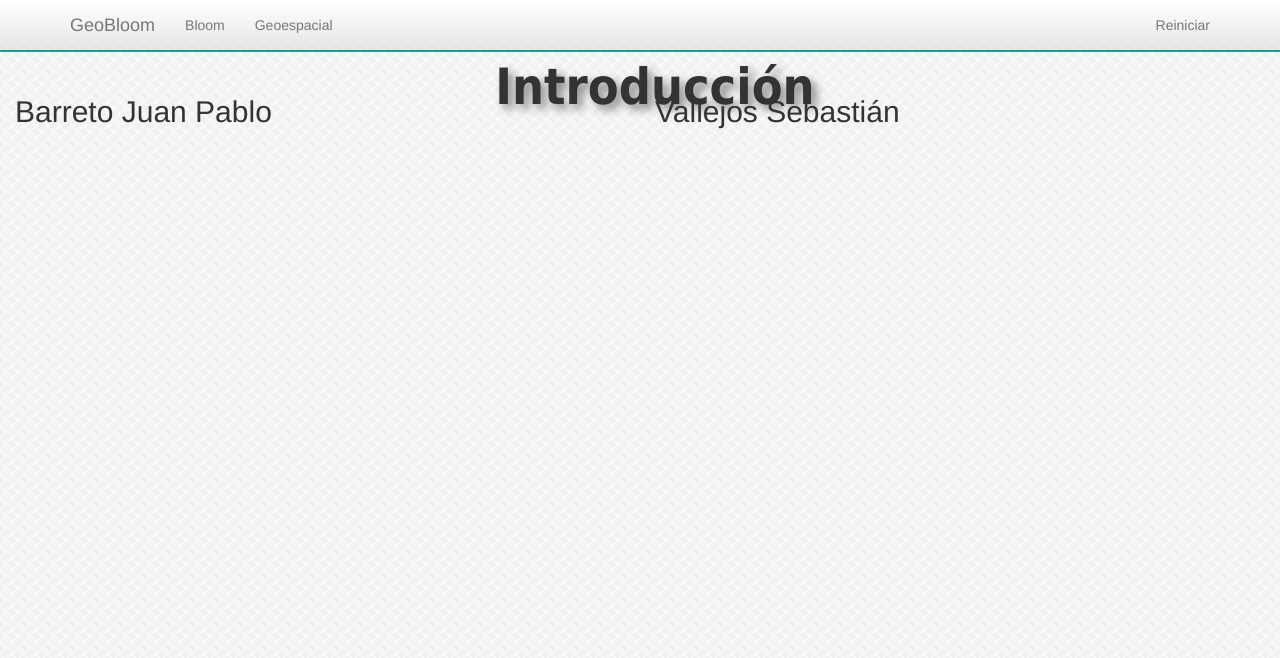
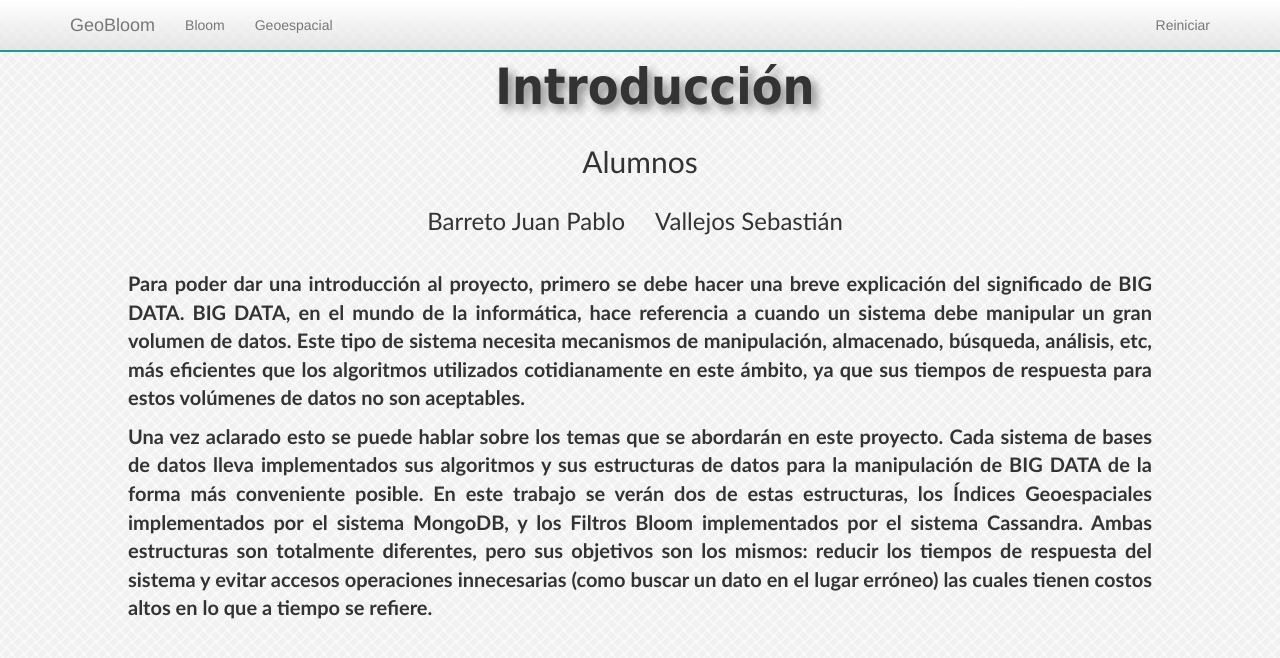
Before and after one commit to juampi92/Bloom-Geoespacial, a plain HTML site: page index.html in a window 1280 px wide. Drawn offline with Linux system fonts and the light colour scheme.

Commit message:
Introduccion v0.1

```diff
--- a/index.html
+++ b/index.html
@@ -46,13 +46,26 @@
         <!--***************************
               Pestaña Inicial
             *************************** -->
-        <div id="tab-">
+        <div id="tab-" style="font-weight:bold;font-family:Calibri;">
           <h1>Introducción</h1>
-          <div class="col-sm-6">
-            <h2 class="animated fadeInRight">Barreto Juan Pablo</h2>
-          </div>
-          <div class="col-sm-6">
-            <h2 class="animated fadeInLeft">Vallejos Sebastián</h2>
+          <div style="margin-top:70px;text-align:center;">
+            <h2 style="font-size:30px;">Alumnos</h2>
+            <div style="font-size:16px;font-weight:bold;font-shadow: #333 2px 2px 2px;">
+              <div class="col-sm-6" style="text-align:right">
+                <h3 class="animated fadeInLeft">Barreto Juan Pablo</h3>
+              </div>
+              <div class="col-sm-6" style="text-align:left">
+                <h3 class="animated fadeInRight">Vallejos Sebastián</h3>
+              </div>
+            </div>
+
+            <hr>
+            <div style="width:80%;margin:0 auto;font-size:20px;padding-top:50px;text-align:justify;">
+              <p>
+                Para poder dar una introducción al proyecto, primero se debe hacer una breve explicación del significado de BIG DATA. BIG DATA, en el mundo de la informática, hace referencia a cuando un sistema debe manipular un gran volumen de datos. Este tipo de sistema necesita mecanismos de manipulación, almacenado, búsqueda, análisis, etc, más eficientes que los algoritmos utilizados cotidianamente en este ámbito, ya que sus tiempos de respuesta para estos volúmenes de datos no son aceptables.</p>
+              <p>
+                Una vez aclarado esto se puede hablar sobre los temas que se abordarán en este proyecto. Cada sistema de bases de datos lleva implementados sus algoritmos y sus estructuras de datos para la manipulación de BIG DATA de la forma más conveniente posible. En este trabajo se verán dos de estas estructuras, los Índices Geoespaciales implementados por el sistema MongoDB, y los Filtros Bloom implementados por el sistema Cassandra. Ambas estructuras son totalmente diferentes, pero sus objetivos son los mismos: reducir los tiempos de respuesta del sistema y evitar accesos operaciones innecesarias (como buscar un dato en el lugar erróneo) las cuales tienen costos altos en lo que a tiempo se refiere.</p>
+             </div>
           </div>
         </div>
         <!-- /Pestaña inicial -->
```
